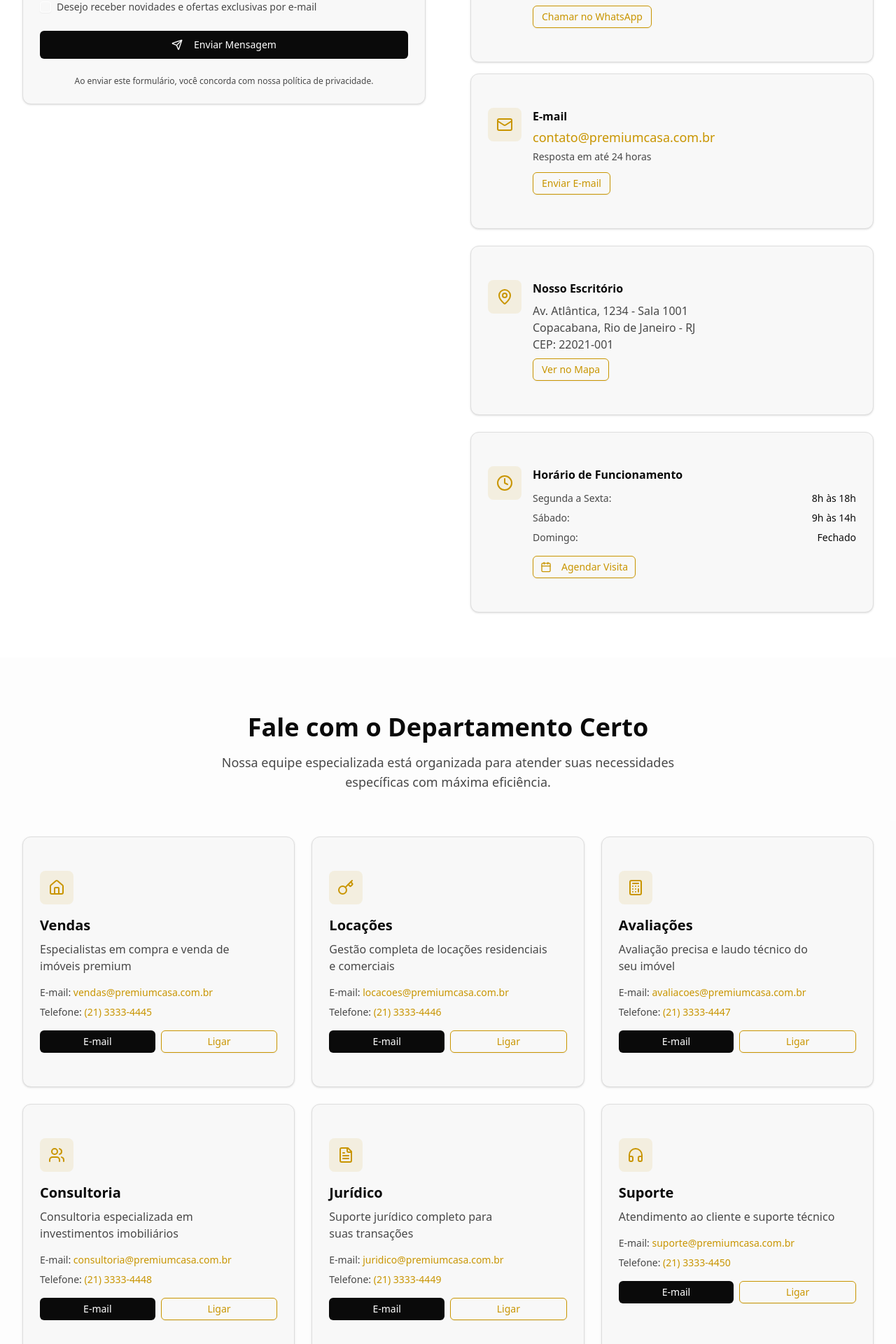
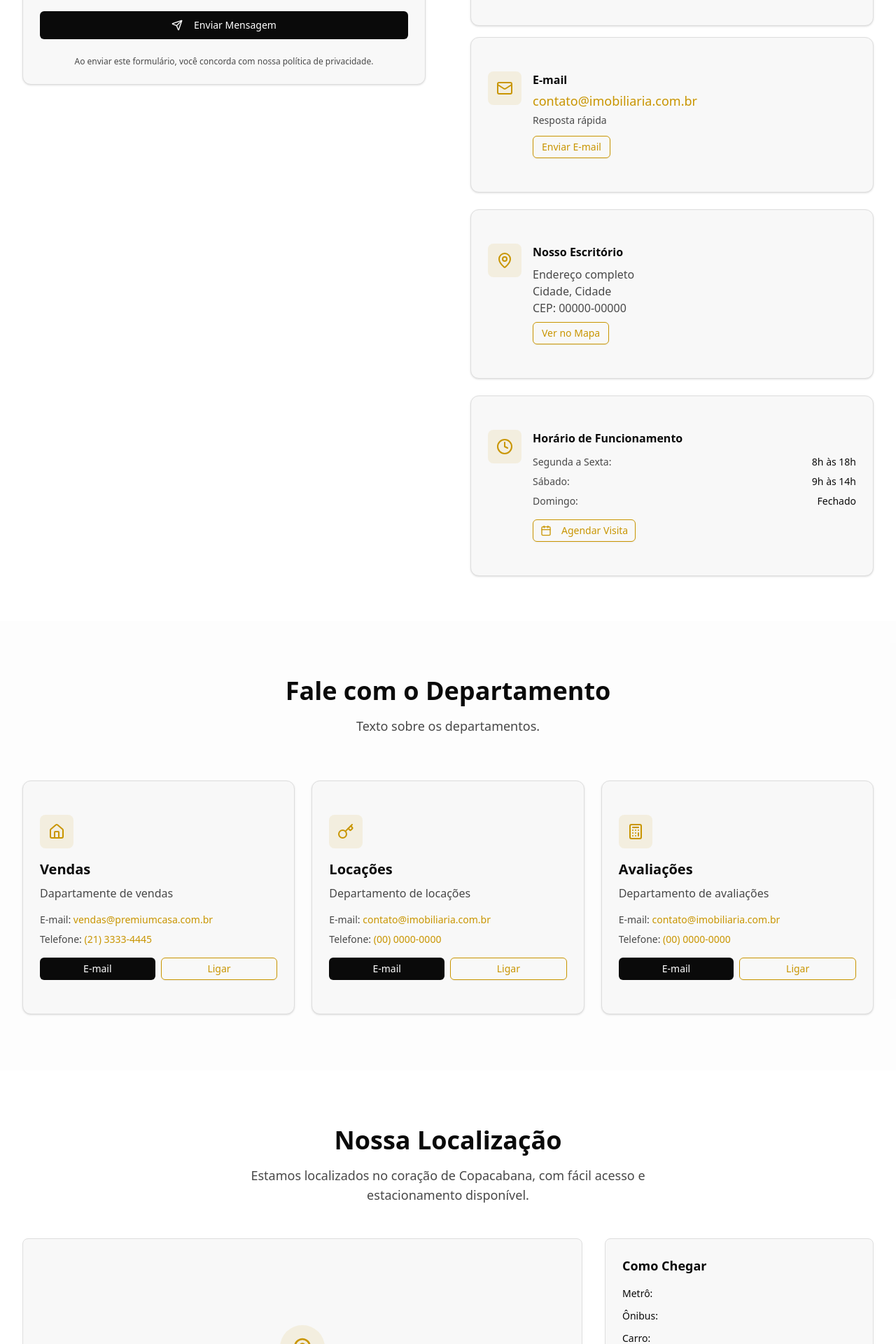
Before and after one commit to WallyssonSousa/RD7-Imobiliaria, a Next.js app: page /contato in a window 1280 px wide. Shown: the part 860-2780 px from the top of the page at 70% size. Built offline with nearby package versions, Linux system fonts and the light colour scheme.

Commit message:
Feat: Página de contato completa e finalizada

```diff
--- a/app/contato/page.tsx
+++ b/app/contato/page.tsx
@@ -10,7 +10,6 @@ export default function ContatoPage() {
     <div className="min-h-screen bg-background">
       <Header />
       <main>
-        {/* Hero Section */}
         <div className="bg-muted/20 py-16">
           <div className="container mx-auto px-4 sm:px-6 lg:px-8">
             <div className="text-center max-w-3xl mx-auto">
@@ -18,8 +17,7 @@ export default function ContatoPage() {
                 Entre em Contato Conosco
               </h1>
               <p className="text-lg text-muted-foreground text-pretty">
-                Estamos aqui para ajudá-lo a encontrar o imóvel perfeito. Nossa equipe especializada está pronta para
-                atendê-lo com excelência e dedicação.
+                Texto para entrar em contato.
               </p>
             </div>
           </div>
@@ -27,22 +25,18 @@ export default function ContatoPage() {
 
         <div className="container mx-auto px-4 sm:px-6 lg:px-8 py-16">
           <div className="grid grid-cols-1 lg:grid-cols-2 gap-16">
-            {/* Contact Form */}
             <div>
               <ContactForm />
             </div>
 
-            {/* Contact Information */}
             <div>
               <ContactInfo />
             </div>
           </div>
         </div>
 
-        {/* Departments */}
         <ContactDepartments />
 
-        {/* Map */}
         <ContactMap />
       </main>
       <Footer />
--- a/components/contact-departments.tsx
+++ b/components/contact-departments.tsx
@@ -1,51 +1,30 @@
+import { Button } from "@/components/ui/button"
 import { Card, CardContent } from "@/components/ui/card"
-import { Button } from "@/components/ui/button"
-import { Home, Key, Calculator, Users, FileText, Headphones } from "lucide-react"
+import { Calculator, Home, Key } from "lucide-react"
 
 export function ContactDepartments() {
   const departments = [
     {
       icon: Home,
       title: "Vendas",
-      description: "Especialistas em compra e venda de imóveis premium",
+      description: "Dapartamente de vendas",
       contact: "vendas@premiumcasa.com.br",
       phone: "(21) 3333-4445",
     },
     {
       icon: Key,
       title: "Locações",
-      description: "Gestão completa de locações residenciais e comerciais",
-      contact: "locacoes@premiumcasa.com.br",
-      phone: "(21) 3333-4446",
+      description: "Departamento de locações",
+      contact: "contato@imobiliaria.com.br",
+      phone: "(00) 0000-0000",
     },
     {
       icon: Calculator,
       title: "Avaliações",
-      description: "Avaliação precisa e laudo técnico do seu imóvel",
-      contact: "avaliacoes@premiumcasa.com.br",
-      phone: "(21) 3333-4447",
-    },
-    {
-      icon: Users,
-      title: "Consultoria",
-      description: "Consultoria especializada em investimentos imobiliários",
-      contact: "consultoria@premiumcasa.com.br",
-      phone: "(21) 3333-4448",
-    },
-    {
-      icon: FileText,
-      title: "Jurídico",
-      description: "Suporte jurídico completo para suas transações",
-      contact: "juridico@premiumcasa.com.br",
-      phone: "(21) 3333-4449",
-    },
-    {
-      icon: Headphones,
-      title: "Suporte",
-      description: "Atendimento ao cliente e suporte técnico",
-      contact: "suporte@premiumcasa.com.br",
-      phone: "(21) 3333-4450",
-    },
+      description: "Departamento de avaliações",
+      contact: "contato@imobiliaria.com.br",
+      phone: "(00) 0000-0000",
+    }
   ]
 
   return (
@@ -53,10 +32,10 @@ export function ContactDepartments() {
       <div className="container mx-auto px-4 sm:px-6 lg:px-8">
         <div className="text-center mb-16">
           <h2 className="text-3xl md:text-4xl font-bold text-foreground mb-4 text-balance">
-            Fale com o Departamento Certo
+            Fale com o Departamento
           </h2>
           <p className="text-lg text-muted-foreground max-w-2xl mx-auto text-pretty">
-            Nossa equipe especializada está organizada para atender suas necessidades específicas com máxima eficiência.
+            Texto sobre os departamentos.
           </p>
         </div>
 
--- a/components/contact-map.tsx
+++ b/components/contact-map.tsx
@@ -37,7 +37,7 @@ export function ContactMap() {
                   </svg>
                 </div>
                 <h3 className="text-lg font-semibold text-foreground mb-2">Mapa Interativo</h3>
-                <p className="text-muted-foreground text-sm">Av. Atlântica, 1234 - Copacabana, RJ</p>
+                <p className="text-muted-foreground text-sm">Endereço completo</p>
               </div>
             </div>
           </div>
@@ -49,15 +49,15 @@ export function ContactMap() {
               <div className="space-y-3 text-sm">
                 <div>
                   <span className="font-medium text-foreground">Metrô:</span>
-                  <p className="text-muted-foreground">Estação Cardeal Arcoverde (5 min caminhando)</p>
+                  <p className="text-muted-foreground"></p>
                 </div>
                 <div>
                   <span className="font-medium text-foreground">Ônibus:</span>
-                  <p className="text-muted-foreground">Linhas 415, 435, 474 (Ponto em frente)</p>
+                  <p className="text-muted-foreground"></p>
                 </div>
                 <div>
                   <span className="font-medium text-foreground">Carro:</span>
-                  <p className="text-muted-foreground">Estacionamento próprio disponível</p>
+                  <p className="text-muted-foreground"></p>
                 </div>
               </div>
             </div>
@@ -65,17 +65,17 @@ export function ContactMap() {
             <div className="bg-card rounded-lg p-6 border border-border">
               <h3 className="text-lg font-semibold text-foreground mb-4">Pontos de Referência</h3>
               <div className="space-y-2 text-sm text-muted-foreground">
-                <p>• Copacabana Palace Hotel (200m)</p>
-                <p>• Forte de Copacabana (500m)</p>
-                <p>• Shopping Cassino Atlântico (300m)</p>
-                <p>• Praia de Copacabana (em frente)</p>
+                <p>• </p>
+                <p>• </p>
+                <p>• </p>
+                <p>• </p>
               </div>
             </div>
 
             <div className="bg-accent/5 rounded-lg p-6 border border-accent/20">
               <h3 className="text-lg font-semibold text-foreground mb-2">Agende sua Visita</h3>
               <p className="text-sm text-muted-foreground mb-4">
-                Prefere nos conhecer pessoalmente? Agende uma visita ao nosso escritório.
+                Prefere nos conhecer pessoalmente? Agende sua visita.
               </p>
               <button className="w-full bg-accent text-accent-foreground hover:bg-accent/90 transition-colors rounded-md px-4 py-2 text-sm font-medium">
                 Agendar Visita
--- a/components/contatct-info.tsx
+++ b/components/contatct-info.tsx
@@ -9,26 +9,26 @@ export function ContactInfo() {
     {
       icon: Phone,
       title: "Telefone",
-      info: "(21) 3333-4444",
+      info: "(00) 0000-0000",
       description: "Atendimento de segunda a sexta",
       action: "Ligar Agora",
-      href: "tel:+552133334444",
+      href: "tel:+00000000000",
     },
     {
       icon: MessageCircle,
       title: "WhatsApp",
-      info: "(21) 99999-8888",
+      info: "(00) 00000-0000",
       description: "Atendimento rápido e direto",
       action: "Chamar no WhatsApp",
-      href: "https://wa.me/5521999998888",
+      href: "https://wa.me/",
     },
     {
       icon: Mail,
       title: "E-mail",
-      info: "contato@premiumcasa.com.br",
-      description: "Resposta em até 24 horas",
+      info: "contato@imobiliaria.com.br",
+      description: "Resposta rápida",
       action: "Enviar E-mail",
-      href: "mailto:contato@premiumcasa.com.br",
+      href: "mailto:contato@imobiliaria.com.br",
     },
   ]
 
@@ -37,7 +37,7 @@ export function ContactInfo() {
       <div>
         <h2 className="text-2xl font-bold text-foreground mb-4">Informações de Contato</h2>
         <p className="text-muted-foreground text-pretty">
-          Escolha a forma de contato que preferir. Estamos sempre disponíveis para atendê-lo da melhor forma.
+          Escolha a forma de contato que preferir.
         </p>
       </div>
 
@@ -80,11 +80,11 @@ export function ContactInfo() {
             <div className="flex-1">
               <h3 className="font-semibold text-foreground mb-2">Nosso Escritório</h3>
               <p className="text-muted-foreground mb-2">
-                Av. Atlântica, 1234 - Sala 1001
+                Endereço completo
                 <br />
-                Copacabana, Rio de Janeiro - RJ
+                Cidade, Cidade
                 <br />
-                CEP: 22021-001
+                CEP: 00000-00000
               </p>
               <Button
                 asChild
@@ -93,7 +93,7 @@ export function ContactInfo() {
                 className="border-accent text-accent hover:bg-accent hover:text-accent-foreground bg-transparent"
               >
                 <a
-                  href="https://maps.google.com/?q=Av.+Atlântica,+1234,+Copacabana,+Rio+de+Janeiro"
+                  href="https://maps.google.com/?q=Endereço+completo,+Cidade,+CEP"
                   target="_blank"
                   rel="noopener noreferrer"
                 >
```
